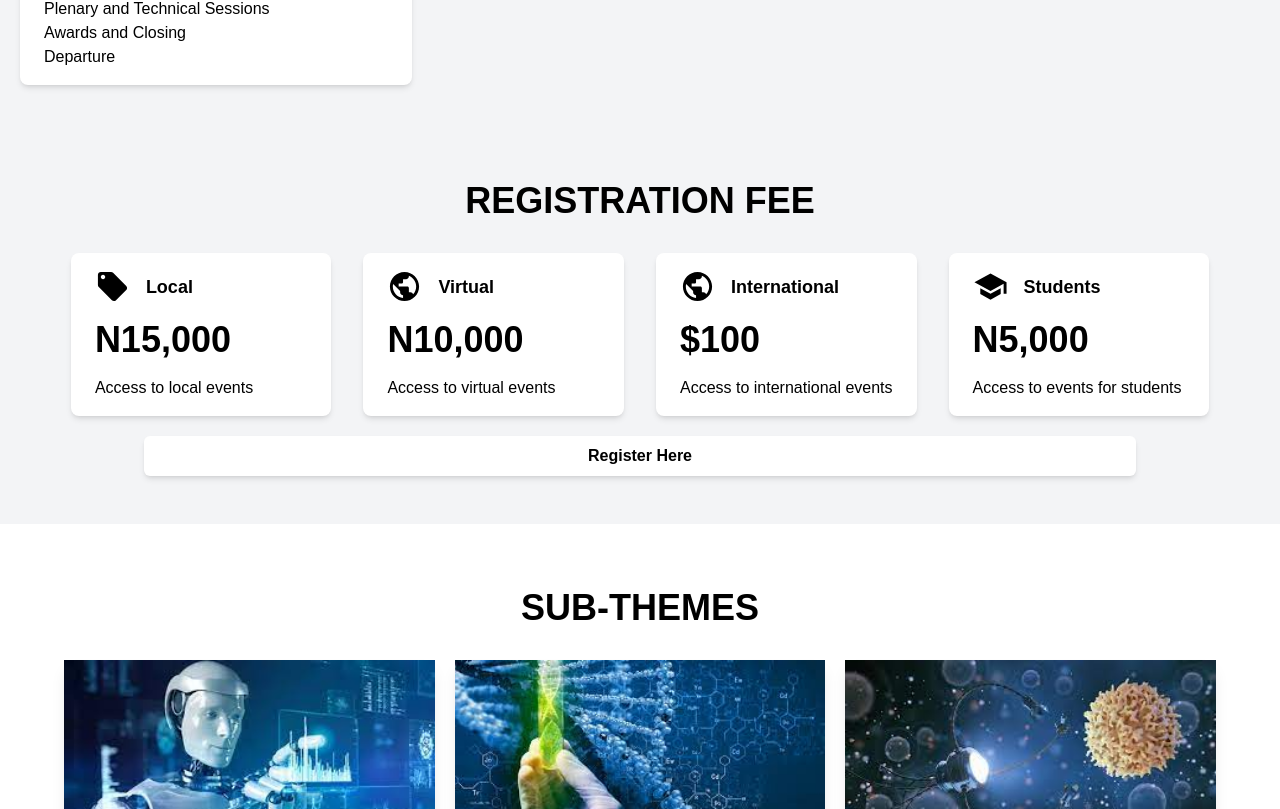
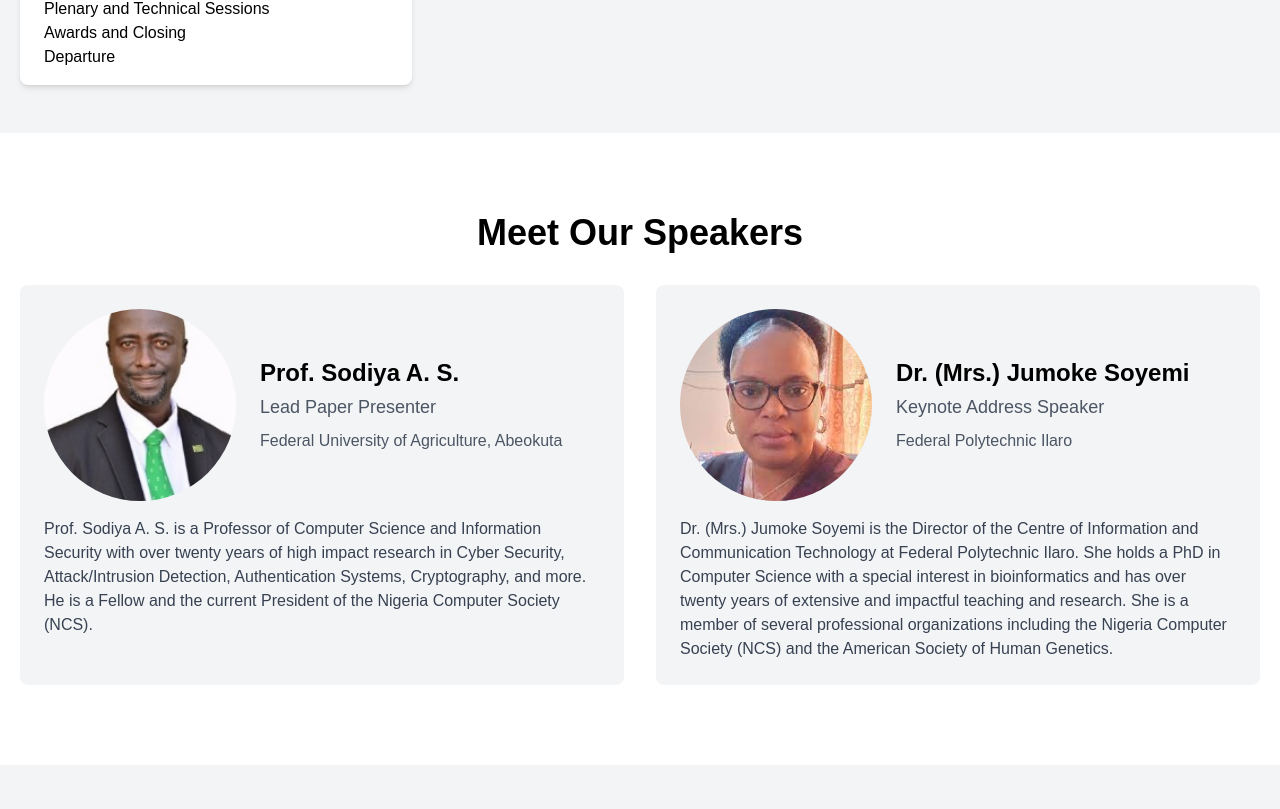
Before and after one commit to wisdom-uzo/gaposa, a Next.js app: page / in a window 1280 px wide. Shown: the part 2111-2920 px from the top of the page. Built offline with nearby package versions, Linux system fonts and the light colour scheme.

Commit message:
first commit

```diff
--- a/pages/index.js
+++ b/pages/index.js
@@ -1,6 +1,6 @@
 import React from 'react'
 import { Pricing, Program, Timer } from '../components'
-import { About, Explore, Hero, Layout } from '../sections'
+import { About, Explore, Hero, Layout, MeetOurSpeakers } from '../sections'
 
 
 const Index = () => {
@@ -10,7 +10,9 @@ const Index = () => {
         <Hero />
         <Timer />
         <About />
+
         <Program />
+        <MeetOurSpeakers />
         <Pricing />
         <Explore />
 
--- /dev/null
+++ b/sections/MeetOurSpeakers.jsx
@@ -0,0 +1,58 @@
+import React from "react";
+import { TitleText } from "../components";
+const speakers = [
+    {
+      name: "Prof. Sodiya A. S.",
+      title: "Lead Paper Presenter",
+      affiliation: "Federal University of Agriculture, Abeokuta",
+      bio:
+        "Prof. Sodiya A. S. is a Professor of Computer Science and Information Security with over twenty years of high impact research in Cyber Security, Attack/Intrusion Detection, Authentication Systems, Cryptography, and more. He is a Fellow and the current President of the Nigeria Computer Society (NCS).",
+      image: "sp1.jpeg"
+    },
+    {
+      name: "Dr. (Mrs.) Jumoke Soyemi",
+      title: "Keynote Address Speaker",
+      affiliation: "Federal Polytechnic Ilaro",
+      bio:
+        "Dr. (Mrs.) Jumoke Soyemi is the Director of the Centre of Information and Communication Technology at Federal Polytechnic Ilaro. She holds a PhD in Computer Science with a special interest in bioinformatics and has over twenty years of extensive and impactful teaching and research. She is a member of several professional organizations including the Nigeria Computer Society (NCS) and the American Society of Human Genetics.",
+      image: "sp2.jpeg"
+    }
+  ];
+
+  const MeetOurSpeakers = () => {
+    return (
+      <section className="bg-white py-20 px-5">
+        <div className="container mx-auto">
+          <TitleText title={<>Meet Our Speakers </>} textStyles='text-center' />
+          <div className="grid grid-cols-1 sm:grid-cols-2 gap-8">
+            {speakers.map((speaker, index) => (
+              <Speaker key={index} {...speaker} />
+            ))}
+          </div>
+        </div>
+      </section>
+    );
+  };
+
+  const Speaker = ({ name, title, affiliation, bio, image }) => {
+    return (
+      <div className="bg-gray-100 p-6 rounded-lg">
+        <div className="flex items-center mb-4">
+          <img
+            src={image}
+            alt={`${name}'s profile photo`}
+            className="w-48 h-48 object-cover rounded-full mr-6"
+          />
+          <div>
+            <h3 className="text-2xl font-semibold mb-1">{name}</h3>
+            <p className="text-gray-600 text-lg mb-2">{title}</p>
+            <p className="text-gray-600">{affiliation}</p>
+          </div>
+        </div>
+        <p className="text-gray-700">{bio}</p>
+      </div>
+    );
+  };
+
+
+export default MeetOurSpeakers;
--- a/sections/index.js
+++ b/sections/index.js
@@ -5,7 +5,7 @@ import Reg from './Reg';
 import Layout from './Layout';
 import UserTable from './UserTable';
 import PaymentFile from './PaymentFile';
-
+import MeetOurSpeakers from './MeetOurSpeakers';
 
 
 export {
@@ -15,5 +15,6 @@ export {
   Reg,
   Layout,
   UserTable,
-  PaymentFile
+  PaymentFile,
+  MeetOurSpeakers
 };
```
Also changed, not shown: public/sp1.jpeg (added), public/sp2.jpeg (added).
